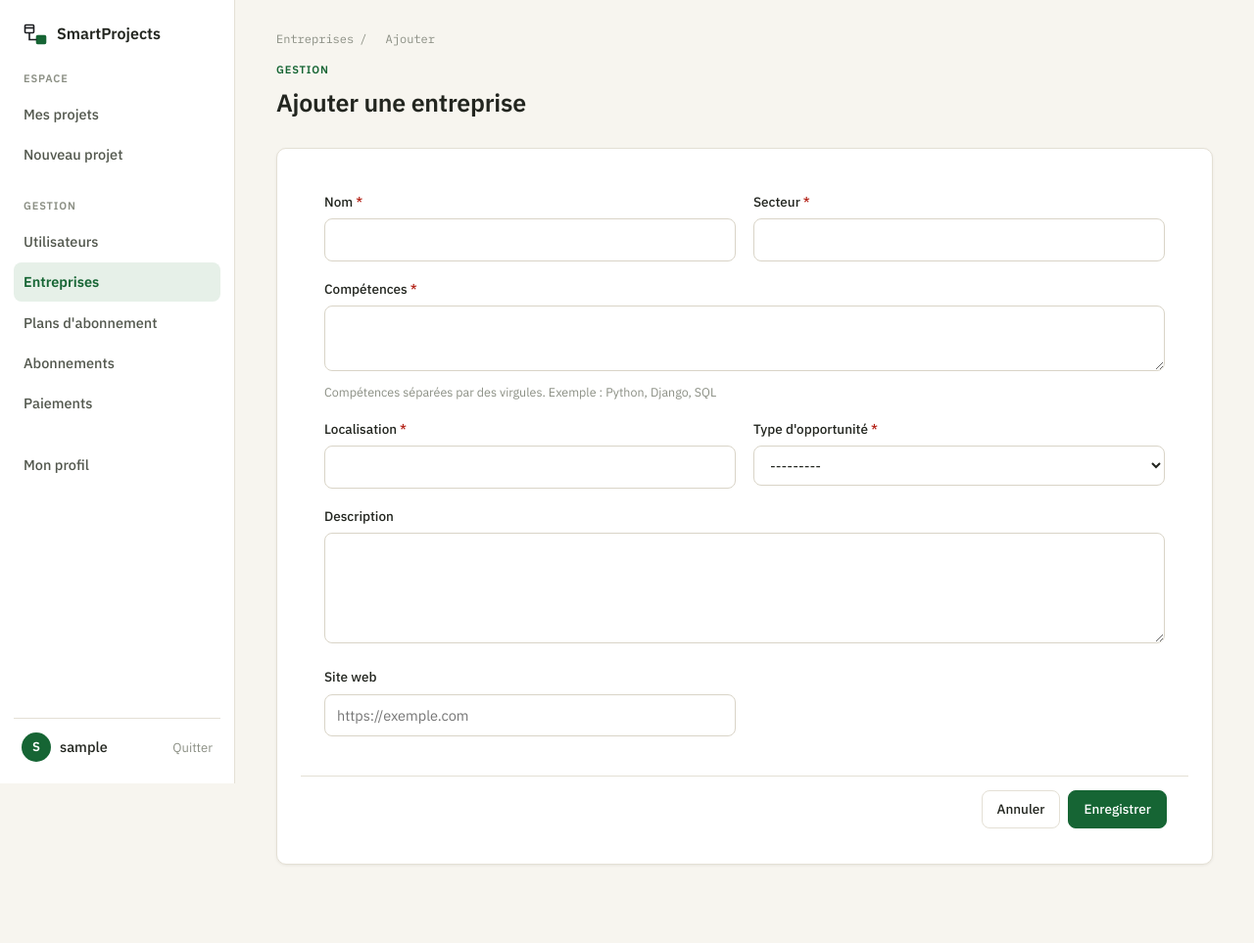
After one commit to mohamed0barhoomi/Smart-Project, a Django app: page /entreprises/ajouter/ in a window 1280 px wide. The commit adds this page. Shown: the whole page at 98% size. Run offline with Django 5.2, Linux system fonts and the light colour scheme; the visitor is signed in with stand-in values (Sample User, id 1).

Commit message:
feat: CRUD entreprises

```diff
--- /dev/null
+++ b/EntreprisesApp/apps.py
@@ -0,0 +1,6 @@
+from django.apps import AppConfig
+
+
+class EntreprisesAppConfig(AppConfig):
+    default_auto_field = "django.db.models.BigAutoField"
+    name = "EntreprisesApp"
--- /dev/null
+++ b/EntreprisesApp/forms.py
@@ -0,0 +1,18 @@
+from django import forms
+
+from .models import Entreprise
+
+
+class EntrepriseForm(forms.ModelForm):
+    class Meta:
+        model = Entreprise
+        fields = ["nom", "secteur", "competences", "localisation", "type_opportunite", "description", "site_web"]
+        widgets = {
+            "competences": forms.Textarea(attrs={"rows": 2}),
+            "description": forms.Textarea(attrs={"rows": 4}),
+            "site_web": forms.URLInput(attrs={"placeholder": "https://exemple.com"}),
+        }
+
+    def clean_nom(self):
+        # unique=True sur le modèle vérifie déjà le doublon, en excluant l'entreprise modifiée.
+        return self.cleaned_data["nom"].strip()
--- /dev/null
+++ b/EntreprisesApp/models.py
@@ -0,0 +1,36 @@
+from django.db import models
+
+
+class Entreprise(models.Model):
+    """Une entreprise de la base, gérée par l'administrateur (CRUD).
+    Elle servira plus tard à recommander des entreprises aux utilisateurs."""
+
+    TYPES_OPPORTUNITE = [
+        ("STAGE", "Stage"),
+        ("EMPLOI", "Emploi"),
+        ("ALTERNANCE", "Alternance"),
+        ("FREELANCE", "Freelance"),
+    ]
+
+    nom = models.CharField("nom", max_length=150, unique=True)
+    secteur = models.CharField("secteur", max_length=100)
+    competences = models.TextField(
+        "compétences",
+        help_text="Compétences séparées par des virgules. Exemple : Python, Django, SQL",
+    )
+    localisation = models.CharField("localisation", max_length=100)
+    type_opportunite = models.CharField("type d'opportunité", max_length=20, choices=TYPES_OPPORTUNITE)
+    description = models.TextField("description", blank=True)
+    site_web = models.URLField("site web", blank=True)
+    date_creation = models.DateTimeField("date de création", auto_now_add=True)
+
+    class Meta:
+        ordering = ["nom"]
+        verbose_name = "entreprise"
+        verbose_name_plural = "entreprises"
+
+    def liste_competences(self):
+        return [c.strip() for c in self.competences.split(",") if c.strip()]
+
+    def __str__(self):
+        return self.nom
--- /dev/null
+++ b/EntreprisesApp/urls.py
@@ -0,0 +1,14 @@
+from django.urls import path
+
+from .views import (createEntreprise, deleteEntreprise, detailEntreprise,
+                    listEntreprises, updateEntreprise)
+
+app_name = "entreprise"
+
+urlpatterns = [
+    path('', listEntreprises, name='entreprise_list'),
+    path('ajouter/', createEntreprise, name='entreprise_create'),
+    path('<int:pk>/', detailEntreprise, name='entreprise_detail'),
+    path('<int:pk>/modifier/', updateEntreprise, name='entreprise_update'),
+    path('<int:pk>/supprimer/', deleteEntreprise, name='entreprise_delete'),
+]
--- /dev/null
+++ b/EntreprisesApp/views.py
@@ -0,0 +1,51 @@
+from django.contrib import messages
+from django.shortcuts import get_object_or_404, redirect, render
+from UtilisateursApp.views import admin_requis, paginer
+
+from .forms import EntrepriseForm
+from .models import Entreprise
+
+
+@admin_requis
+def listEntreprises(request):
+    return render(request, 'entreprise/entreprise_list.html', {
+        "liste": paginer(request, Entreprise.objects.all()),
+    })
+
+
+@admin_requis
+def detailEntreprise(request, pk):
+    entreprise = get_object_or_404(Entreprise, pk=pk)
+    return render(request, 'entreprise/entreprise_detail.html', {"entreprise": entreprise})
+
+
+@admin_requis
+def createEntreprise(request):
+    form = EntrepriseForm(request.POST or None)
+    if request.method == "POST" and form.is_valid():
+        entreprise = form.save()
+        messages.success(request, f"L'entreprise {entreprise.nom} a été ajoutée.")
+        return redirect('entreprise:entreprise_list')
+    return render(request, 'entreprise/entreprise_form.html', {"form": form})
+
+
+@admin_requis
+def updateEntreprise(request, pk):
+    entreprise = get_object_or_404(Entreprise, pk=pk)
+    form = EntrepriseForm(request.POST or None, instance=entreprise)
+    if request.method == "POST" and form.is_valid():
+        form.save()
+        messages.success(request, f"L'entreprise {entreprise.nom} a été modifiée.")
+        return redirect('entreprise:entreprise_list')
+    return render(request, 'entreprise/entreprise_form.html', {"form": form, "object": entreprise})
+
+
+@admin_requis
+def deleteEntreprise(request, pk):
+    entreprise = get_object_or_404(Entreprise, pk=pk)
+    if request.method == "POST":
+        nom = entreprise.nom
+        entreprise.delete()
+        messages.success(request, f"L'entreprise {nom} a été supprimée.")
+        return redirect('entreprise:entreprise_list')
+    return render(request, 'entreprise/entreprise_delete.html', {"entreprise": entreprise})
--- a/config/settings.py
+++ b/config/settings.py
@@ -34,6 +34,7 @@ INSTALLED_APPS = [
     "Estimation_App",   # coût, délai et résumé du projet (générés par l'IA)
     "UtilisateursApp",  # utilisateur personnalisé (rôles), profil, tableau de bord
     "AbonnementsApp",   # plans, abonnements, paiements
+    "EntreprisesApp",
 ]
 
 MIDDLEWARE = [
--- a/config/urls.py
+++ b/config/urls.py
@@ -13,6 +13,7 @@ urlpatterns = [
     path("projets/<int:projet_pk>/estimation/", include("Estimation_App.urls")),
     # Abonnements : plans, souscription, paiements
     path("abonnements/", include("AbonnementsApp.urls")),
+    path("entreprises/", include("EntreprisesApp.urls")),
     # Utilisateurs : accueil, connexion, tableau de bord, profil (page d'accueil du site : "")
     path("", include("UtilisateursApp.urls")),
 ]
--- a/templates/base.html
+++ b/templates/base.html
@@ -60,6 +60,7 @@
         <nav class="nav-section">
             <div class="nav-label">Gestion</div>
             <a href="{% url 'utilisateur:utilisateur_list' %}" class="nav-link {% if 'utilisateur_' in page %}active{% endif %}">Utilisateurs</a>
+            <a href="{% url 'entreprise:entreprise_list' %}" class="nav-link {% if 'entreprise_' in page %}active{% endif %}">Entreprises</a>
             <a href="{% url 'abonnement:plan_list' %}" class="nav-link {% if 'plan_' in page %}active{% endif %}">Plans d'abonnement</a>
             <a href="{% url 'abonnement:abonnement_list' %}" class="nav-link {% if 'abonnement_' in page %}active{% endif %}">Abonnements</a>
             <a href="{% url 'abonnement:paiement_list' %}" class="nav-link {% if page == 'paiement_list' %}active{% endif %}">Paiements</a>
--- /dev/null
+++ b/templates/entreprise/entreprise_form.html
@@ -0,0 +1,33 @@
+{% extends "base.html" %}
+{% block title %}{% if object %}Modifier {{ object.nom }}{% else %}Ajouter une entreprise{% endif %}{% endblock %}
+
+{% block content %}
+<div class="ext">
+<nav class="breadcrumb" aria-label="Fil d'Ariane">
+    <a href="{% url 'entreprise:entreprise_list' %}">Entreprises</a><span class="sep">/</span>
+    {% if object %}
+        <a href="{% url 'entreprise:entreprise_detail' object.pk %}">{{ object.nom }}</a><span class="sep">/</span><span aria-current="page">Modifier</span>
+    {% else %}
+        <span aria-current="page">Ajouter</span>
+    {% endif %}
+</nav>
+<div class="page-head">
+    <div>
+        <span class="eyebrow">Gestion</span>
+        <h1>{% if object %}Modifier l'entreprise {{ object.nom }}{% else %}Ajouter une entreprise{% endif %}</h1>
+    </div>
+</div>
+
+<form method="post" class="panel" autocomplete="off" novalidate>
+    {% csrf_token %}
+    <div class="panel-body">
+        {% include "partials/form_fields_ext.html" %}
+    </div>
+    <div class="panel-foot">
+        <span class="spacer"></span>
+        <a href="{% if object %}{% url 'entreprise:entreprise_detail' object.pk %}{% else %}{% url 'entreprise:entreprise_list' %}{% endif %}" class="btn btn-secondary">Annuler</a>
+        <button type="submit" class="btn btn-primary">Enregistrer</button>
+    </div>
+</form>
+</div>
+{% endblock %}
```
Also changed, not shown: EntreprisesApp/admin.py (added, +8 -0 lines), EntreprisesApp/tests.py (added, +109 -0 lines), templates/entreprise/entreprise_delete.html (added, +26 -0 lines), templates/entreprise/entreprise_detail.html (added, +36 -0 lines), templates/entreprise/entreprise_list.html (added, +63 -0 lines), EntreprisesApp/__init__.py (added), EntreprisesApp/migrations/0001_initial.py (added), EntreprisesApp/migrations/__init__.py (added).
